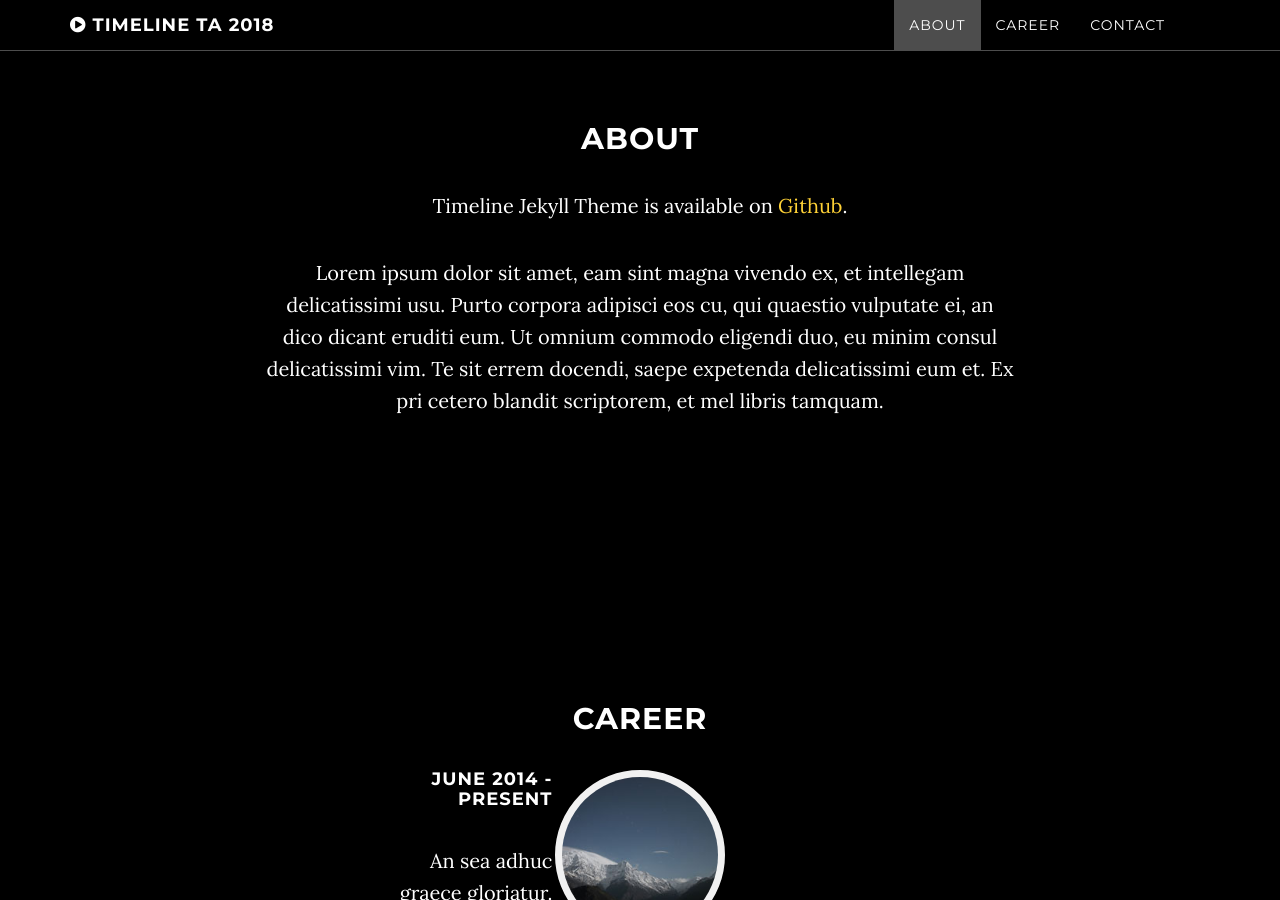
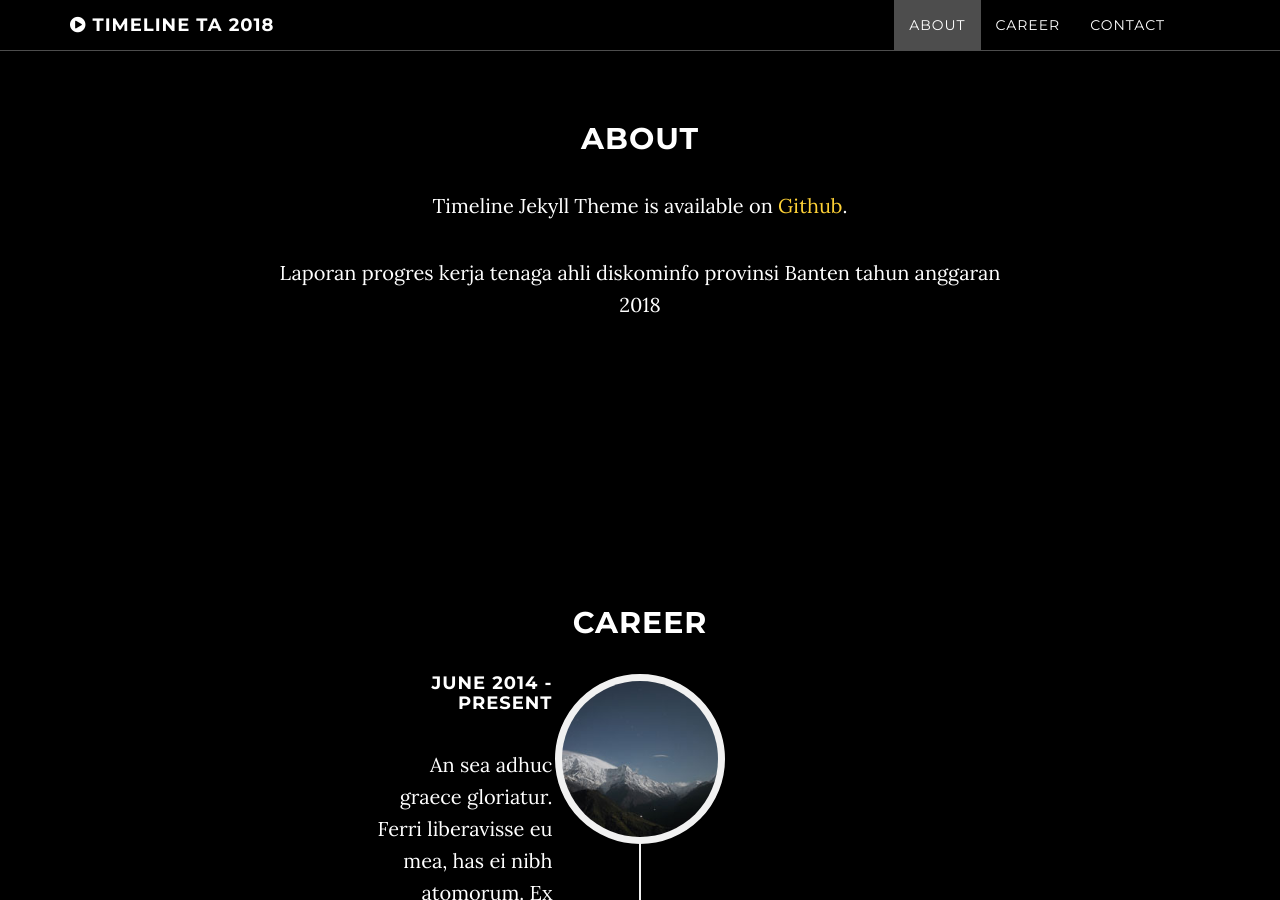
Before and after one commit to ndank/timeline, a Jekyll site: the page built from index.html, in a window 1280 px wide and 900 px high, scrolled down 1028 px. Built offline with Jekyll 4.4.1, drawn with Linux system fonts in a browser that asks for light colours.

Commit message:
add some

```diff
--- a/_config.yml
+++ b/_config.yml
@@ -1,4 +1,4 @@
-url: http://ndank.github.io
+url: http://dmsbantenprov.live/timeline/
 baseurl: /timeline-jekyll-theme
 
 # Site Settings
--- a/about.html
+++ b/about.html
@@ -7,4 +7,4 @@
 
 Timeline Jekyll Theme is available on [Github](https://github.com/kirbyt/timeline-jekyll-theme).
 
-Lorem ipsum dolor sit amet, eam sint magna vivendo ex, et intellegam delicatissimi usu. Purto corpora adipisci eos cu, qui quaestio vulputate ei, an dico dicant eruditi eum. Ut omnium commodo eligendi duo, eu minim consul delicatissimi vim. Te sit errem docendi, saepe expetenda delicatissimi eum et. Ex pri cetero blandit scriptorem, et mel libris tamquam.
+Laporan progres kerja tenaga ahli diskominfo provinsi Banten tahun anggaran 2018
--- a/contact.html
+++ b/contact.html
@@ -7,11 +7,11 @@
 # Social networks usernames (many more available: google-plus, flickr, dribbble, pinterest, instagram, tumblr, linkedin, etc.)
 social:
   - title: adn
-    url: https://alpha.app.net/kirbyt
+    url: https://alpha.app.net/
   - title: twitter
-    url: http://twitter.com/kirbyt
+    url: http://twitter.com/
   - title: github
-    url: http://github.com/kirbyt
+    url: http://github.com/ndank
 ---
 ## Contact
 
```
